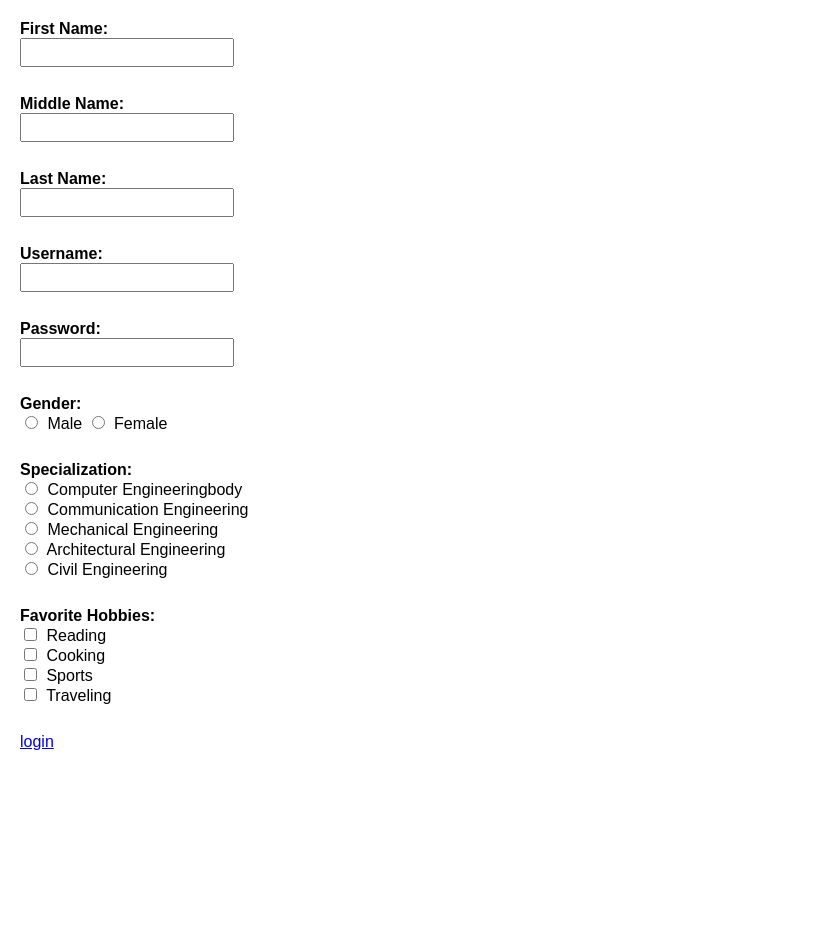
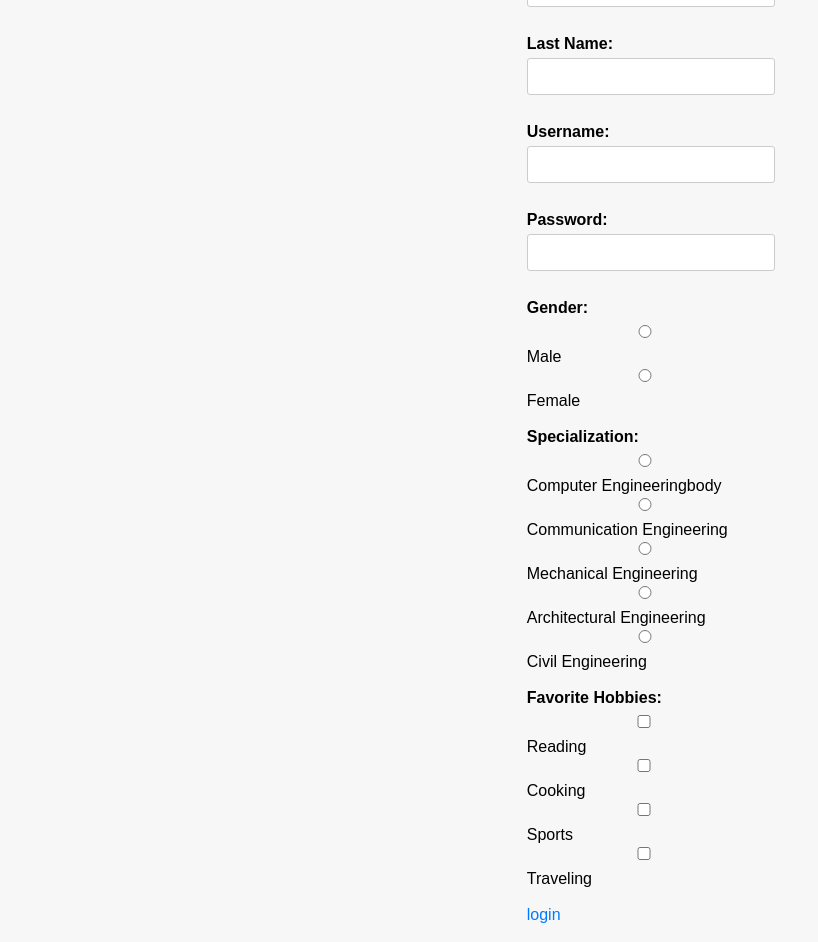
Before and after one commit to Kerollos-gamel/Mr-Kerollous-Fathy-physics-2024, a plain HTML site: page index.html in a window 1280 px wide. Shown: the whole page, without its empty margins (0-818 px from the left). Before the commit the page ends 800 px from the top, so only its background shows below. Drawn offline with Linux system fonts and the light colour scheme.

Commit message:
Update styles.css

```diff
--- a/styles.css
+++ b/styles.css
@@ -1,56 +1,60 @@
-body {
+/* Reset some default browser styles */
+body, html {
+    margin: 0;
+    padding: 0;
     font-family: Arial, sans-serif;
-    margin: 20px;
 }
 
-.form-group {
-    margin-bottom: 10px;
+/* Style the form container */
+.form-container {
+    width: 400px;
+    margin: 0 auto;
+    padding: 20px;
+    background-color: #f2f2f2;
+    border-radius: 5px;
+    box-shadow: 0 0 10px rgba(0, 0, 0, 0.1);
 }
 
-label {
+/* Style form labels */
+.form-group label {
     display: block;
     font-weight: bold;
+    margin-bottom: 5px;
 }
 
-input[type="text"],
-input[type="password"] {
-    width: 200px;
-    padding: 5px;
+/* Style form inputs and checkboxes */
+.form-group input[type="text"],
+.form-group input[type="password"],
+.form-group input[type="radio"],
+.form-group input[type="checkbox"] {
+    width: 100%;
+    padding: 10px;
+    margin-bottom: 10px;
+    border: 1px solid #ccc;
+    border-radius: 3px;
 }
 
-input[type="radio"],
-input[type="checkbox"] {
-    margin-right: 5px;
+/* Style submit button */
+.form-group input[type="submit"] {
+    background-color: #007bff;
+    color: #fff;
+    border: none;
+    padding: 10px 20px;
+    cursor: pointer;
+    border-radius: 3px;
 }
 
-input[type="submit"] {
-    background-color: #4CAF50;
-    color: white;
-    border: none;
-    padding: 10px 20px;
-    text-align: center;
+/* Style link */
+.form-group a {
     text-decoration: none;
-    display: inline-block;
-    font-size: 16px;
-    margin-top: 10px;
-    cursor: pointer;
+    color: #007bff;
 }
 
-h1 {
-    color:green ;
+/* Center the form on the page */
+body {
+    display: flex;
+    justify-content: center;
+    align-items: center;
+    height: 100vh;
+    background-color: #f7f7f7;
 }
-
-table {
-    border-collapse: collapse;
-    width: 100%;
-}
-
-th, td {
-    border: 1px solid #ddd;
-    padding: 8px;
-    text-align: left;
-}
-
-th {
-    background-color: #f2f2f2;
-}
```
